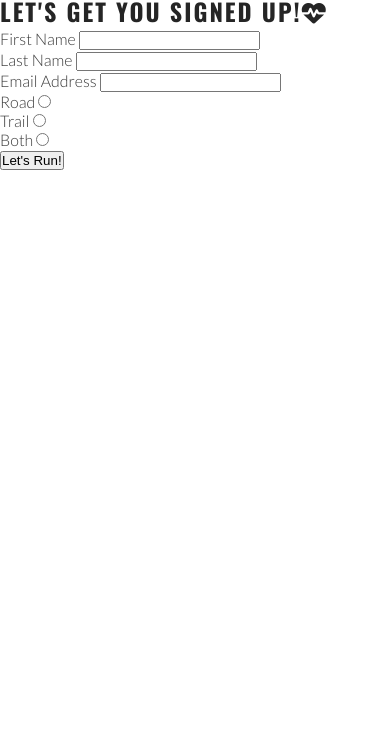
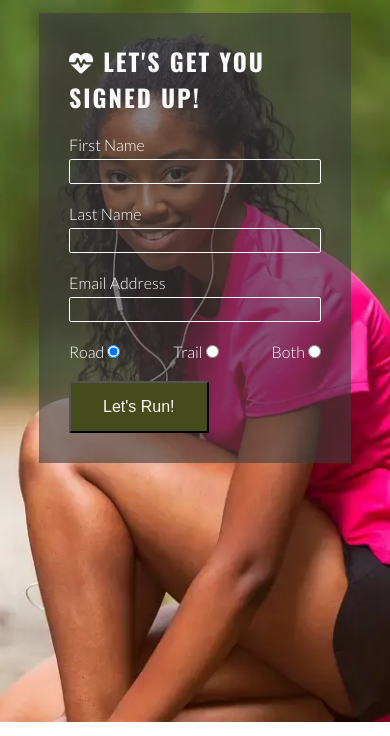
Before and after one commit to HazelHawadi/tralee, a plain HTML site: page signup.html in a window 390 px wide. Shown: the part 54-790 px from the top of the page. Drawn offline with nearby package versions, Linux system fonts and the light colour scheme.

Commit message:
Added signup forms and radio buttons both required, sytled the form and in responsive

```diff
--- a/assests/css/style.css
+++ b/assests/css/style.css
@@ -88,11 +88,61 @@ nav {
     font-size: 2rem;
 }
 
-/*main*/
+/* Main content */
 main {
-    /*Make main element take up any surpus space to push the footer down*/
+    /* Enlarge main element to push footer down*/
     flex: 1 0 auto;
+    /* Add margin at the top to prevent content from being covered by the header */
     margin-top: 47px;
+    /* Enable flex properties for child elements */
+    display: flex;
+    flex-direction: column;
+}
+
+/* Form */
+#signup {
+    background-image: url("../images/gallery-images/signup-image.webp");
+    background-size: cover;
+    background-position: 75%;
+    padding: 20px 10% 0 10%;
+    flex-grow: 1;
+}
+
+#signup-form {
+    color: #ffffff;
+    background-color: rgba(60, 60, 60, 0.6);
+    padding: 30px;
+}
+
+#signup-form>h2 {
+    color: #fafafa;
+    margin-bottom: 20px;
+}
+
+.text-input {
+    background: transparent;
+    color: #fafafa;
+    width: 100%;
+    height: 25px;
+    margin: 5px 0 20px 0;
+    border: 1px solid #fafafa;
+    border-radius: 2px;
+    padding: 0 5px;
+}
+
+.radio-buttons {
+    width: 100%;
+    display: flex;
+    justify-content: space-between;
+}
+
+.join-button {
+    margin-top: 20px;
+    border-radius: 2px;
+    padding: 15px 32px;
+    font-size: 100%;
+    background-color: #454b1b;
+    color: #fafafa;
 }
 
 /*Hero section*/
@@ -282,6 +332,28 @@ main {
     #photos {
         column-count: 3;
     }
+
+    /* Form */
+    #signup {
+        background-position: center;
+        position: relative;
+    }
+
+    #signup-form {
+        max-width: 400px;
+        position: absolute;
+        left: 10%;
+        top: 150px;
+    }
+
+    .text-input:hover {
+        border-color: #f16c6b;
+    }
+
+    .join-button:hover {
+        background-color: #fafafa;
+        color: #454b1b;
+    }
 }
 
 /*Media query : tablet and larger(992and up)*/
--- a/signup.html
+++ b/signup.html
@@ -42,34 +42,32 @@
     <!-- Main content -->
     <main>
         <section id="signup">
-            <form id="signup-form" action="https://formdump.codeinstitute.net" method="post">
-                <h2>Let's get you signed up!<i class="fa-solid fa-heart-pulse"></i></h2>
-                <label for="name-field">First Name</label>
-                <input type="text" id="name-field" name="First Name" required>
+            <form id="signup-form" method="POST" action="https://formdump.codeinstitute.net">
+                <h2><i class="fa-solid fa-heartbeat"></i> Let's get you signed up!</h2>
+                <label for="first-name">First Name</label>
+                <input type="text" name="first_name" id="first-name" class="text-input" required>
                 <br>
-                <label for="name-field">Last Name</label>
-                <input type="text" id="name-field" name="Last Name" required>
+                <label for="last-name">Last Name</label>
+                <input type="text" name="last_name" id="last-name" class="text-input" required>
                 <br>
-                <label for="email-field">Email Address</label>
-                <input type="email" id="email-field" name="Email Address" required>
+                <label for="email-address">Email Address</label>
+                <input type="email" name="email_address" id="email-address" class="text-input" required>
                 <br>
-                <div id="radio-buttons">
+                <div class="radio-buttons">
                     <div>
                         <label for="road">Road</label>
-                        <input type="radio" id="road" name="running-preference" value="road"required>
+                        <input type="radio" name="running_preference" id="road" value="road" required checked>
                     </div>
                     <div>
                         <label for="trail">Trail</label>
-                        <input type="radio" id="trail" name="running-preference" value="trail" required>
+                        <input type="radio" name="running_preference" id="trail" value="trail" required>
                     </div>
                     <div>
                         <label for="both">Both</label>
-                        <input type="radio" id="both" name="running-preference" value="both"required>
+                        <input type="radio" name="running_preference" id="both" value="both" required>
                     </div>
-                    <button type="submit" class="join-button">Let's Run!</button>
-
-
                 </div>
+                <button type="submit" class="join-button">Let's Run!</button>
             </form>
         </section>
     </main>
```
Also changed, not shown: assests/images/gallery-images/signup-image.webp (added).
